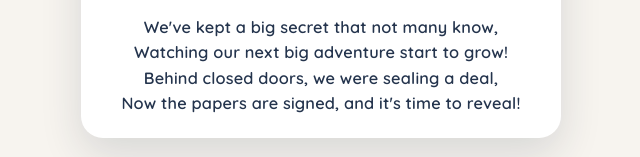
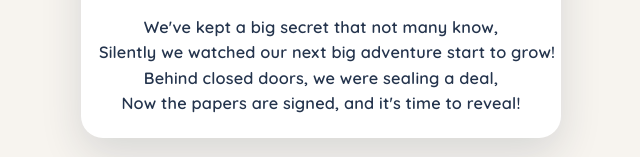
Before and after one commit to samanthajopetersen-ai/Life_Update, a plain HTML site: page index.html in a window 1280 px wide. Shown: the part 513-670 px from the top of the page, without its empty margins (319-959 px from the left). Drawn offline with Linux system fonts and the light colour scheme.

Commit message:
Update index.html

```diff
--- a/index.html
+++ b/index.html
@@ -171,7 +171,7 @@
           <div class="card-copy">
             <h2>
               We've kept a big secret that not many know,<br />
-              Watching our next big adventure start to grow!<br />
+              Silently we watched our next big adventure start to grow!<br />
               Behind closed doors, we were sealing a deal,<br />
               Now the papers are signed, and it's time to reveal!
             </h2>
```
